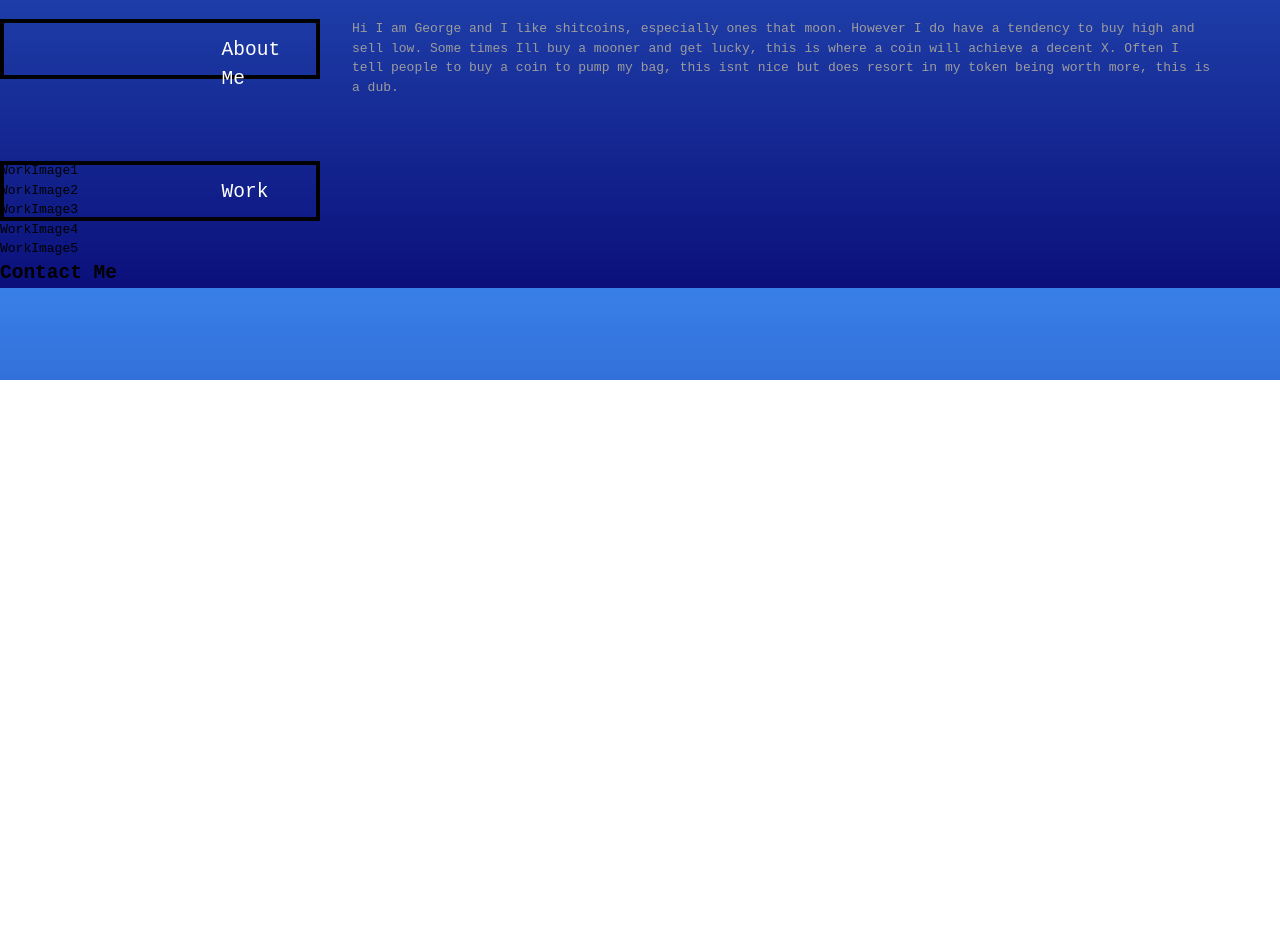
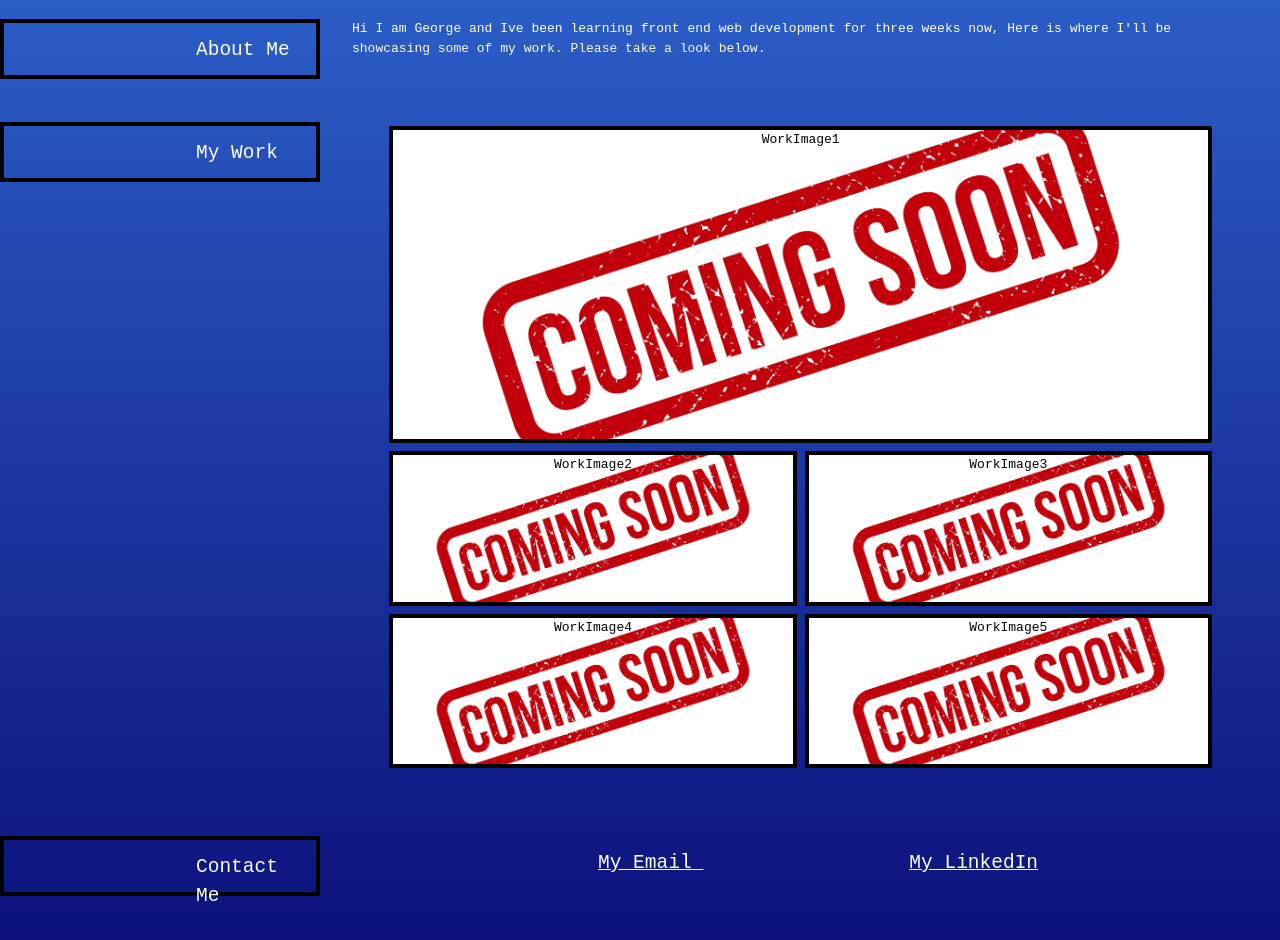
Before and after one commit to G-Flodd/GFlodd-Portfolio, a plain HTML site: page starter/index.html in a window 1280 px wide. Shown: the part 420-1360 px from the top of the page. Before the commit the page ends 800 px from the top, so only its background shows below. Drawn offline with Linux system fonts and the light colour scheme.

Commit message:
Website Updates : work grid updated

```diff
--- a/starter/css/style.css
+++ b/starter/css/style.css
@@ -1,8 +1,12 @@
+@media only screen and (max-width:1200px) {
+}
+
 *{
   box-sizing: border-box;
   font-family: monospace;
 
 }
+
 
 #navBar {
   display: flex;
@@ -147,7 +151,7 @@ grid-area: title;
  border-style: solid;
  padding-top: 1%;
  padding-bottom: 1%;
- padding-left: 17%;
+ padding-left: 15%;
  padding-right: 0.5%;
  position: absolute;
  left: 0%;
@@ -162,10 +166,93 @@ grid-area: title;
   }
 
 #aboutmetext p{
-
-  color: rgb(156, 156, 156);
+  font-size: 100%;
+  color: rgb(255, 255, 255);
 
 }
+
+#workgrid {
+ height: 650px;
+ display: grid;
+
+ margin: 5%;
+ margin-top: 5%;
+ grid-template-rows: 50% 25% 25%;
+ grid-template-columns: 35 30% 35%;
+ grid-template-areas:
+ "title WorkImage1 WorkImage1"
+ "title WorkImage2 WorkImage3"
+ "title WorkImage4 WorkImage5"
+;
+}
+
+#worktitle{
+grid-area: title ;
+}
+
+.WorkImage{
+  background-position: center;
+  justify-content: center;
+  background-size: cover;
+  background-repeat: no-repeat;
+  margin: 4px;
+  border: 4px;
+  border-style: solid;
+  border-color: black;
+  display: grid;
+}
+
+#WorkImage1 {
+grid-area: WorkImage1;
+background-image: url(../images/Coming-Soon.jpeg);
+}
+
+#WorkImage2 {
+  grid-area: WorkImage2;
+  background-image: url(../images/Coming-Soon.jpeg);
+  }
+
+#WorkImage3 {
+   grid-area: WorkImage3;
+   background-image: url(../images/Coming-Soon.jpeg);
+   }
+
+#WorkImage4 {
+grid-area: WorkImage4;
+background-image: url(../images/Coming-Soon.jpeg);
+}
+
+#WorkImage5 {
+grid-area: WorkImage5;
+background-image: url(../images/Coming-Soon.jpeg);
+}
+
+#contactmegrid{
+  margin: 5%;
+  margin-top: 5%;
+  display: grid;
+  height: 90%;
+  grid-template-rows: 100%;
+  grid-template-columns: 25% 75%;
+  grid-template-areas:
+  "title area" ;
+  }
+
+  #contactmetitle{
+  grid-area: title;
+  }
+
+  #contactmetext{
+     grid-area: area;
+     }
+
+  #contactmetext a{
+    font-weight: 200;
+    font-size: 150%;
+    text-align: center;
+    margin-left: 25%;
+    color: rgb(255, 255, 255);
+      }
 
 h1,
 h2,
--- a/starter/index.html
+++ b/starter/index.html
@@ -16,10 +16,9 @@
     <nav id="navBar">
     <h1>George Flodd</h1>
       <div id="navigation">
-        <a href="#Aboutme">About Me</a>
-        <a href="#Work">Work</a>
-        <a href="#ContactMe">Contact Me</a>
-        <a href="#CV">CV</a>
+        <a href="#aboutmegrid">About Me</a>
+        <a href="#workgrid">Work</a>
+        <a href="#contactmegrid">Contact Me</a>
       </div>
      </nav>
   </header>
@@ -45,11 +44,9 @@
         <h2>About Me</h2>
       </section>
        <section id="aboutmetext">
-         <p> Hi I am George and I like shitcoins, especially ones that moon.
-          However I do have a tendency to buy high and sell low.
-          Some times Ill buy a mooner and get lucky, this is where a coin will achieve
-          a decent X. Often I tell people to buy a coin to pump my bag, this isnt nice but does resort
-          in my token being worth more, this is a dub.
+         <p> Hi I am George and Ive been learning front end web development
+          for three weeks now, Here is where I'll be showcasing some of my work.
+          Please take a look below.
         </p>
         </section>
     </section>
@@ -57,36 +54,46 @@
     <!-- portfolio container -->
     <section class="page-section" id="workgrid">
       <section class="title" id="worktitle" >
-        <h2>Work</h2>
+        <h2>My Work</h2>
       </section>
 
-       <section class="WorkImage1" id="WorkImage1">
+       <section class="WorkImage" id="WorkImage1">
         <div class="heading">WorkImage1</div>
       </section>
 
-      <section class="WorkImage2" id="WorkImage2">
+      <section class="WorkImage" id="WorkImage2">
         <div class="heading">WorkImage2</div>
       </section>
 
-      <section class="WorkImage3" id="WorkImage3">
+      <section class="WorkImage" id="WorkImage3">
         <div class="heading">WorkImage3</div>
       </section>
 
-      <section class="WorkImage4" id="WorkImage4">
+      <section class="WorkImage" id="WorkImage4">
         <div class="heading">WorkImage4</div>
       </section>
 
-      <section class="WorkImage5" id="WorkImage5">
+      <section class="WorkImage" id="WorkImage5">
         <div class="heading">WorkImage5</div>
       </section>
 
     </section>
 
     <!-- contact -->
-    <section class="page-section contact" id="contact">
+    <section class="page-section contact" id="contactmegrid">
+      <section class="title" id="contactmetitle" >
       <h2>Contact Me</h2>
     </section>
+    <section id="contactmetext">
+      <ul>
+        <a href=" mailto:georgedodd@hotmail.co.uk"> My Email </a>
+        <a href="https://www.linkedin.com/in/george-dodd-irwin-b6a11a242/"> My LinkedIn </a>
+      </ul>
+
+     </section>
   </main>
 </body>
 
 </html>
+
+  </section>
```
Also changed, not shown: starter/images/Coming-Soon.jpeg (added).
